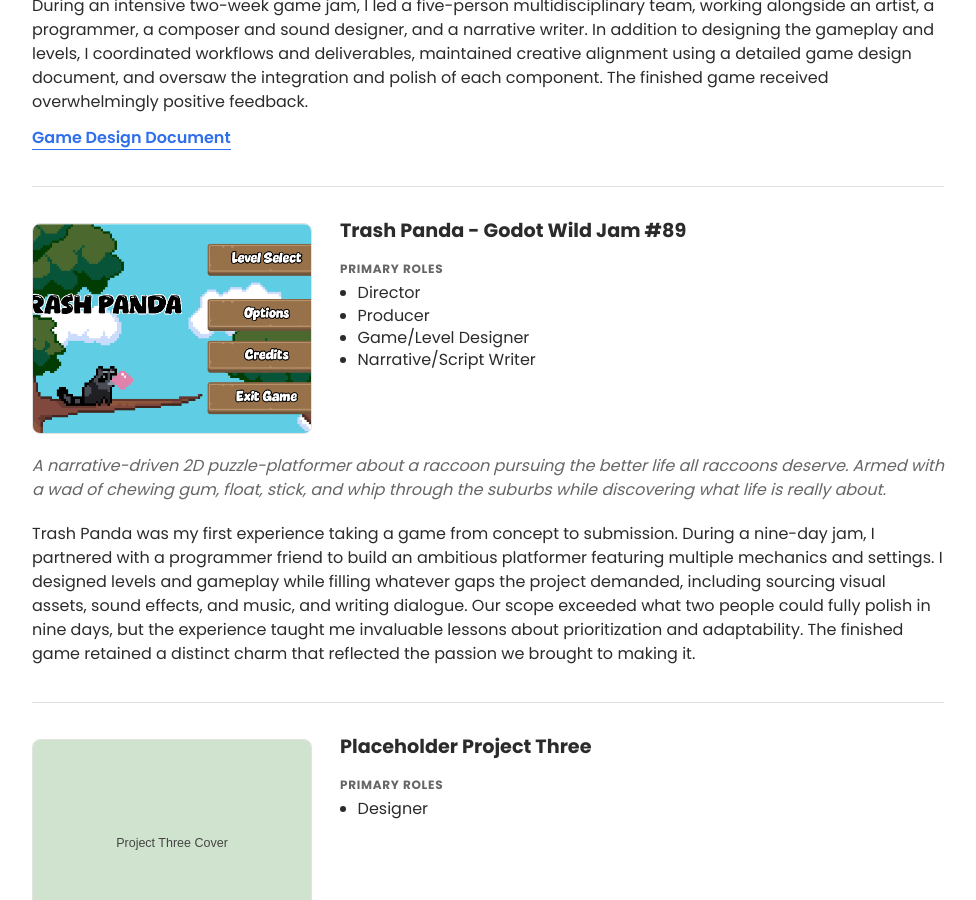
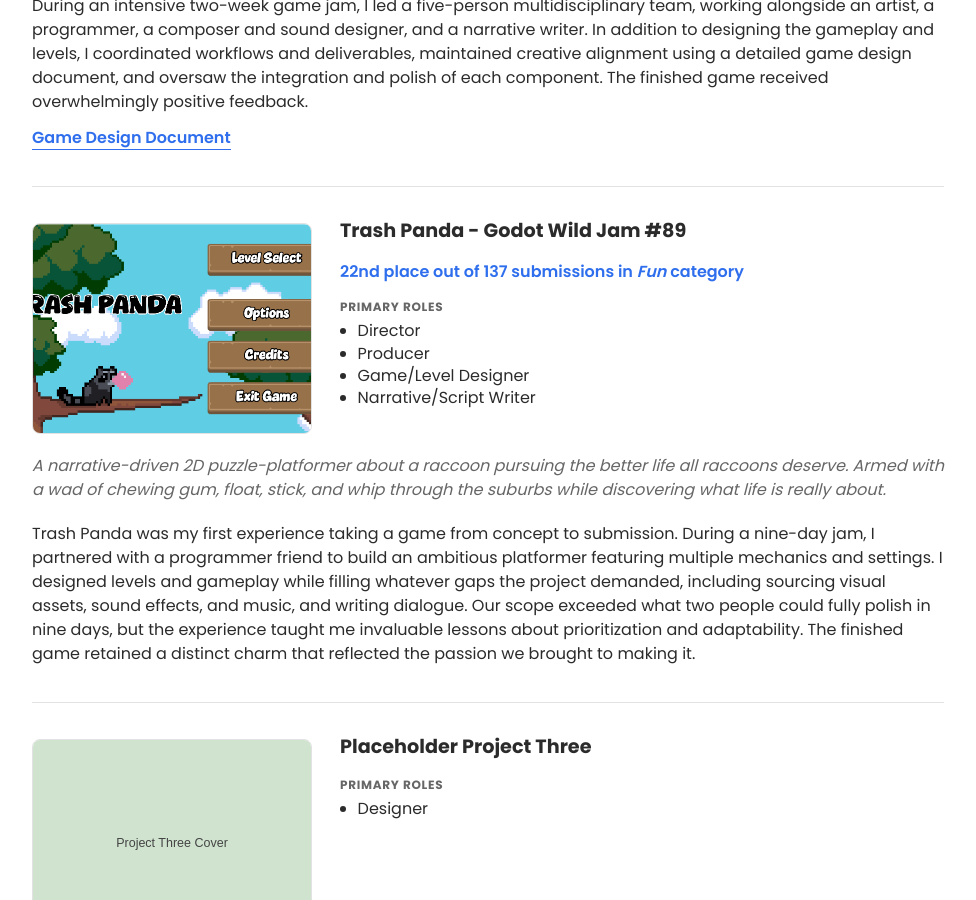
Before and after one commit to mspeil/mspeil.github.io, a Jekyll site: the page built from index.html, in a window 1280 px wide and 900 px high, scrolled down 849 px. Shown: the whole window, without its empty margins (152-1128 px from the left). Built offline with Jekyll 4.4.1, drawn with Linux system fonts in a browser that asks for light colours.

Commit message:
Add Trash Panda jam result
Co-Authored-By: Claude Sonnet 5 <noreply@anthropic.com>

```diff
--- a/_data/projects.yml
+++ b/_data/projects.yml
@@ -46,6 +46,7 @@
     dialogue. Our scope exceeded what two people could fully polish in nine days, but the
     experience taught me invaluable lessons about prioritization and adaptability. The finished
     game retained a distinct charm that reflected the passion we brought to making it.
+  result: "22nd place out of 137 submissions in <em>Fun</em> category"
 
 - name: "Placeholder Project Three"
   itch_url: "https://your-username.itch.io/project-three"
```
